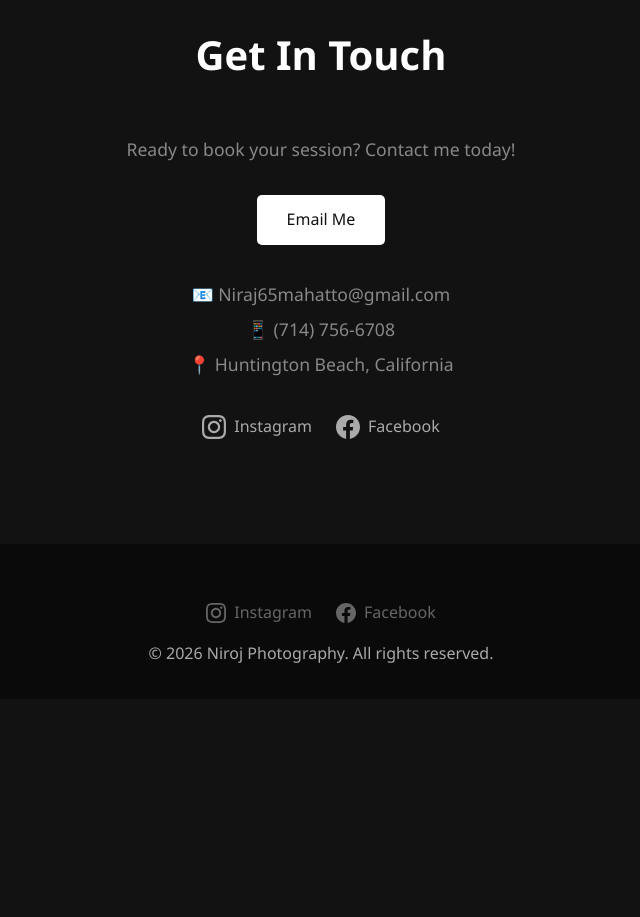
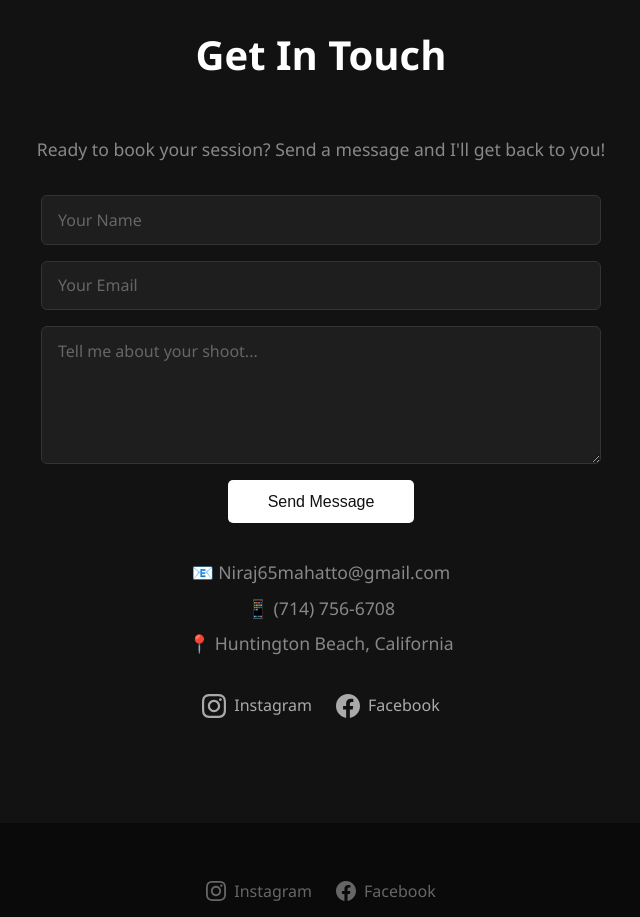
Before and after one commit to Rumba19/Niroj.Photography, a website: page index.html in a window 1280 px wide. Shown: the part 3260-4177 px from the top of the page, without its empty margins (319-959 px from the left). Before the commit the page ends 3959 px from the top, so only its background shows below. Drawn offline with Linux system fonts and the light colour scheme.

Commit message:
add form

```diff
--- a/css/style.css
+++ b/css/style.css
@@ -345,6 +345,48 @@ section h2 {
   line-height: 2;
 }
 
+/* Contact Form */
+.contact-form {
+  max-width: 560px;
+  margin: 2rem auto;
+  display: flex;
+  flex-direction: column;
+  gap: 1rem;
+}
+
+.contact-form input,
+.contact-form textarea {
+  width: 100%;
+  padding: 0.8rem 1rem;
+  background: #1e1e1e;
+  border: 1px solid #333;
+  border-radius: 6px;
+  color: #e0e0e0;
+  font-size: 1rem;
+  font-family: inherit;
+  transition: border-color 0.2s;
+}
+
+.contact-form input:focus,
+.contact-form textarea:focus {
+  outline: none;
+  border-color: #fff;
+}
+
+.contact-form input::placeholder,
+.contact-form textarea::placeholder {
+  color: #666;
+}
+
+.contact-form textarea {
+  resize: vertical;
+}
+
+.contact-form .btn {
+  align-self: center;
+  padding: 0.8rem 2.5rem;
+}
+
 /* Social Links */
 .social-links {
   display: flex;
--- a/index.html
+++ b/index.html
@@ -152,8 +152,13 @@
     <div class="container">
       <h2>Get In Touch</h2>
       <div class="contact-content">
-        <p>Ready to book your session? Contact me today!</p>
-        <a href="mailto:Niraj65mahatto@gmail.com" class="btn btn-primary" target="_blank">Email Me</a>
+        <p>Ready to book your session? Send a message and I'll get back to you!</p>
+        <form class="contact-form" action="https://formspree.io/f/mkoekezj" method="POST">
+          <input type="text" name="name" placeholder="Your Name" required>
+          <input type="email" name="email" placeholder="Your Email" required>
+          <textarea name="message" rows="5" placeholder="Tell me about your shoot..." required></textarea>
+          <button type="submit" class="btn btn-primary">Send Message</button>
+        </form>
         <p class="contact-info">
           📧 Niraj65mahatto@gmail.com<br>
           📱 (714) 756-6708<br>
```
